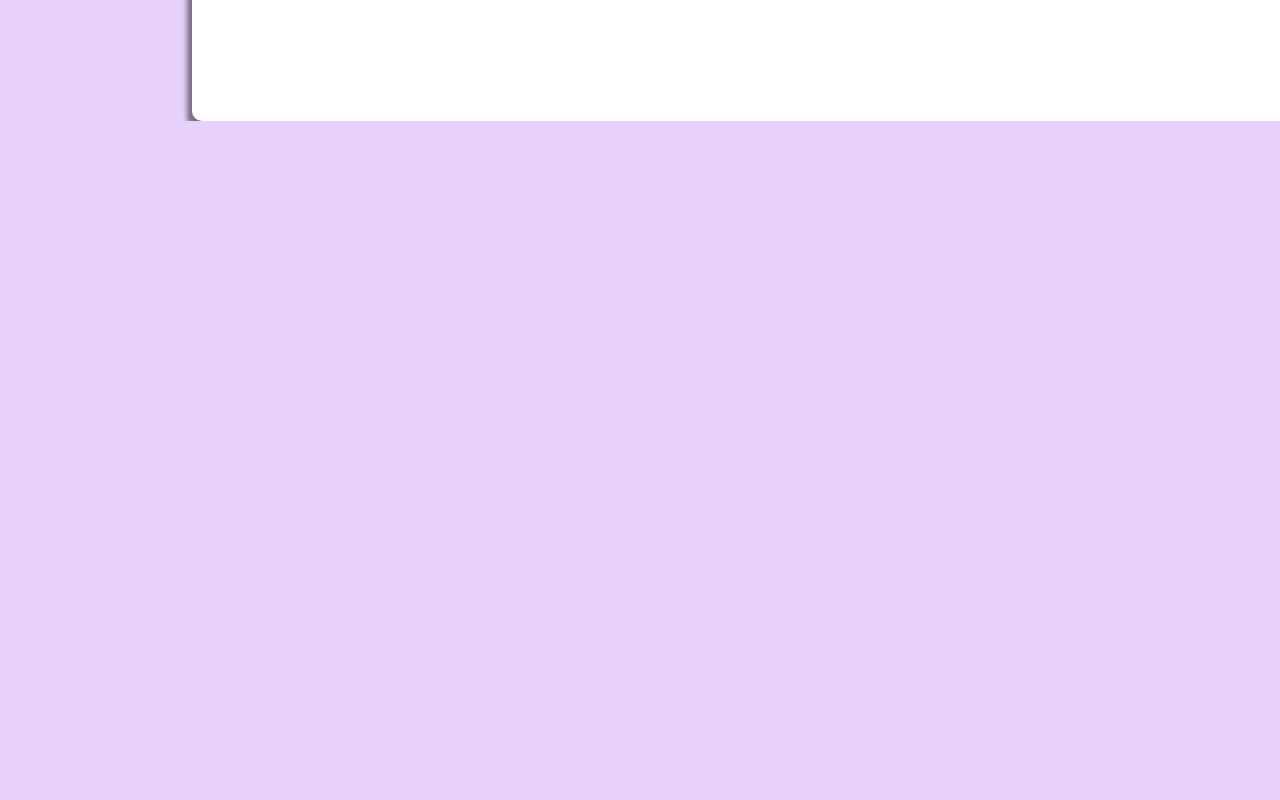
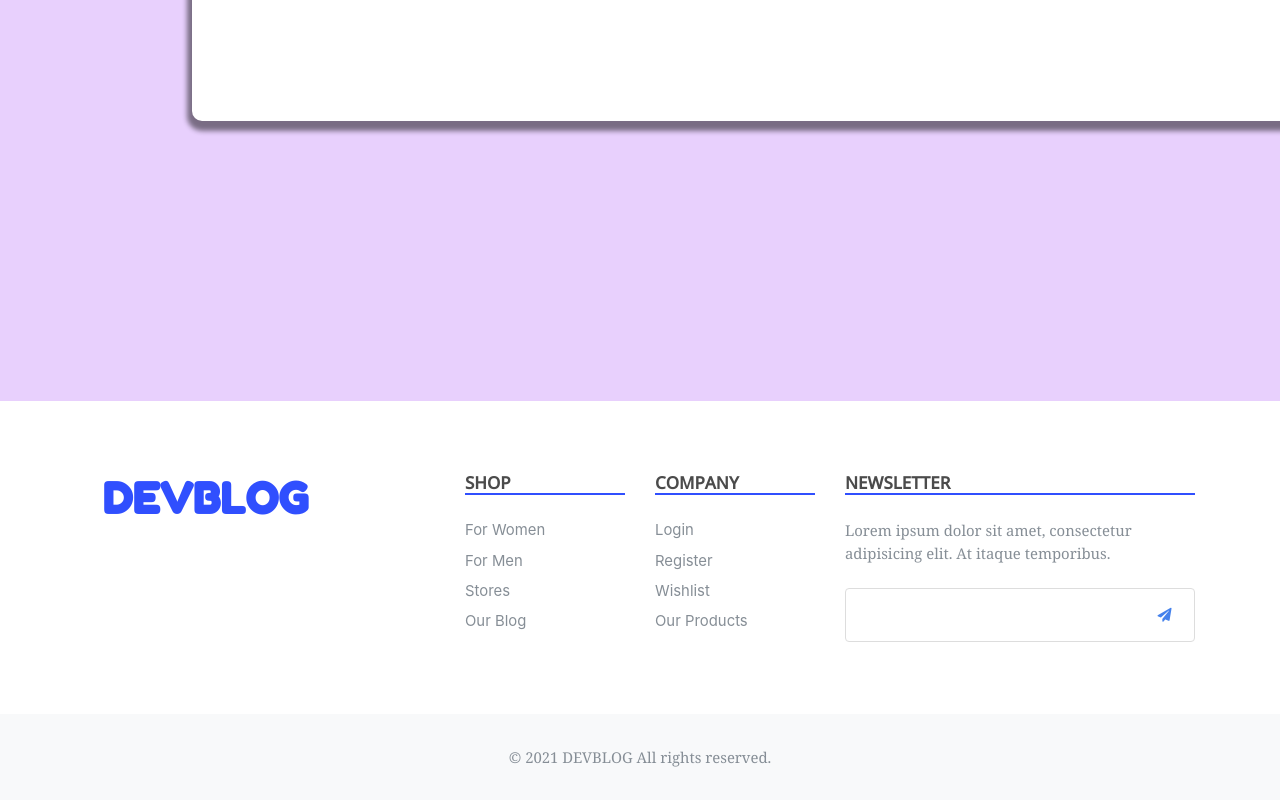
Before and after one commit to nikolaypleshkov/rjs_blog, a React (Create React App) app in the folder client/: page / in a window 1280 px wide. Shown: the part 1199-1999 px from the top of the page. Before the commit the page ends 1320 px from the top, so only its background shows below. Built offline with nearby package versions, Linux system fonts and the light colour scheme.

Commit message:
create a footer

```diff
--- /dev/null
+++ b/client/src/components/Footer/Footer.css
@@ -0,0 +1,41 @@
+  .form-control::placeholder {
+    font-size: 0.95rem;
+    color: #fff;
+    font-style: italic;
+  }
+
+  .form-control.shadow-0:focus {
+    box-shadow: none;
+  }
+
+footer{
+    background-color: #fff !important;
+      position: absolute;
+      top: 100rem;
+      width: 100vw;
+  }
+
+  h6{
+    text-decoration: none;
+    text-transform: uppercase;
+    color: rgb(75, 75, 75);
+    font-family: 'Open Sans', sans-serif;
+    border-bottom: 2px solid #304ffe;
+  }
+
+  .footer-navlink li a{
+      text-decoration: none;
+  }
+
+  .footer-ul-link:hover{
+    color: #304ffe !important;
+    transition: 0.3s ease-in;
+    margin-left: 4px;
+
+}
+
+@media screen and (max-width: 1124px) {
+    footer{
+        margin-top: 30rem;
+    }
+}
--- /dev/null
+++ b/client/src/components/Footer/footer.js
@@ -0,0 +1,53 @@
+import React from 'react'
+import './Footer.css'
+function Footer() {
+    return (
+  <footer>
+    <div class="container py-5">
+      <div class="row py-4">
+        <div class="col-lg-4 col-md-6 mb-4 mb-lg-0">
+          <h1>devblog</h1>
+        </div>
+        <div class="col-lg-2 col-md-6 mb-4 mb-lg-0">
+          <h6 class="text-uppercase font-weight-bold mb-4">Shop</h6>
+          <ul class="list-unstyled mb-0 footer-navlink">
+            <li class="mb-2"><a href="#" class="text-muted footer-ul-link">For Women</a></li>
+            <li class="mb-2"><a href="#" class="text-muted footer-ul-link">For Men</a></li>
+            <li class="mb-2"><a href="#" class="text-muted footer-ul-link">Stores</a></li>
+            <li class="mb-2"><a href="#" class="text-muted footer-ul-link">Our Blog</a></li>
+          </ul>
+        </div>
+        <div class="col-lg-2 col-md-6 mb-4 mb-lg-0">
+          <h6 class="text-uppercase font-weight-bold mb-4">Company</h6>
+          <ul class="list-unstyled mb-0 footer-navlink">
+            <li class="mb-2"><a href="#" class="text-muted footer-ul-link">Login</a></li>
+            <li class="mb-2"><a href="#" class="text-muted footer-ul-link">Register</a></li>
+            <li class="mb-2"><a href="#" class="text-muted footer-ul-link">Wishlist</a></li>
+            <li class="mb-2"><a href="#" class="text-muted footer-ul-link">Our Products</a></li>
+          </ul>
+        </div>
+        <div class="col-lg-4 col-md-6 mb-lg-0">
+          <h6 class="text-uppercase font-weight-bold mb-4">Newsletter</h6>
+          <p class="text-muted mb-4">Lorem ipsum dolor sit amet, consectetur adipisicing elit. At itaque temporibus.</p>
+          <div class="p-1 rounded border">
+            <div class="input-group">
+              <input type="email" placeholder="Enter your email address" aria-describedby="button-addon1" class="form-control border-0 shadow-0" />
+              <div class="input-group-append">
+                <button id="button-addon1" type="submit" class="btn btn-link"><i class="fa fa-paper-plane"></i></button>
+              </div>
+            </div>
+          </div>
+        </div>
+      </div>
+    </div>
+    <div class="bg-light py-4">
+      <div class="container text-center">
+        <p class="text-muted mb-0 py-2">© 2021 DEVBLOG All rights reserved.</p>
+      </div>
+    </div>
+  </footer>
+
+    )
+}
+
+export default Footer
--- a/client/src/components/page/home.js
+++ b/client/src/components/page/home.js
@@ -5,6 +5,7 @@ import Register from '../Register/register-modal';
 import { useSelector } from 'react-redux';
 import Blog from '../MainBoard/blogs';
 import Table from '../GroupTable/table';
+import Footer from '../Footer/footer';
 
 function Home() {
     const modalReducer = useSelector((state) => state.modalReducer);
@@ -16,6 +17,7 @@ function Home() {
             {modalRegiser ? <Register />    : ''}
             <Blog />
             <Table />
+            <Footer />
         </div>
     )
 }
```
